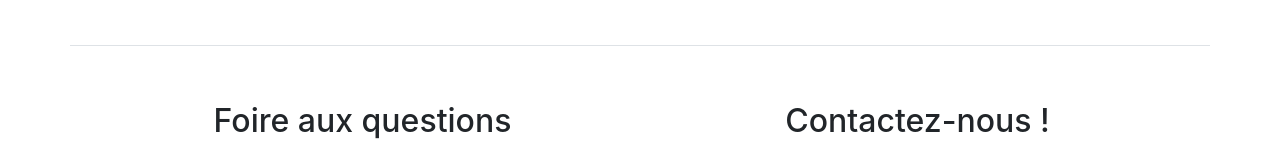
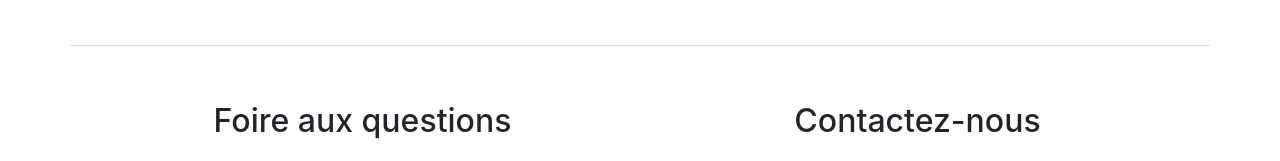
Before and after one commit to YvainM/FDN, a website with bundled scripts: page index.html in a window 1280 px wide. Shown: the part 6627-6788 px from the top of the page. Built offline with nearby package versions, Linux system fonts and the light colour scheme.

Commit message:
Test Aurélien - retour arrière

```diff
--- a/index.html
+++ b/index.html
@@ -417,7 +417,7 @@
           <img class="img-fluid p-5 d-block mx-auto" src="img/contact.png" alt="">
         </div>
         <div class="col-12 col-md-6">
-          <h2 class="text-center mt-2 mb-4">Contactez-nous !</h2>
+          <h2 class="text-center mt-2 mb-4">Contactez-nous</h2>
           <p class="px-5 pt-3">Pour toute demande d'intervention pro en prestation dans votre entreprise ou organisation publique, nous vous invitons à <a target="_blank" rel="noreferrer" class="font-weight-bold" href="https://forms.gle/NFucxcp4jGtUNDbJ8">remplir ce formulaire</a>.</p>
           <p class="px-5">Pour toute autre demande, c'est par ici :</p>
           <form name="sentMessage" id="contactForm" novalidate="novalidate">
```
